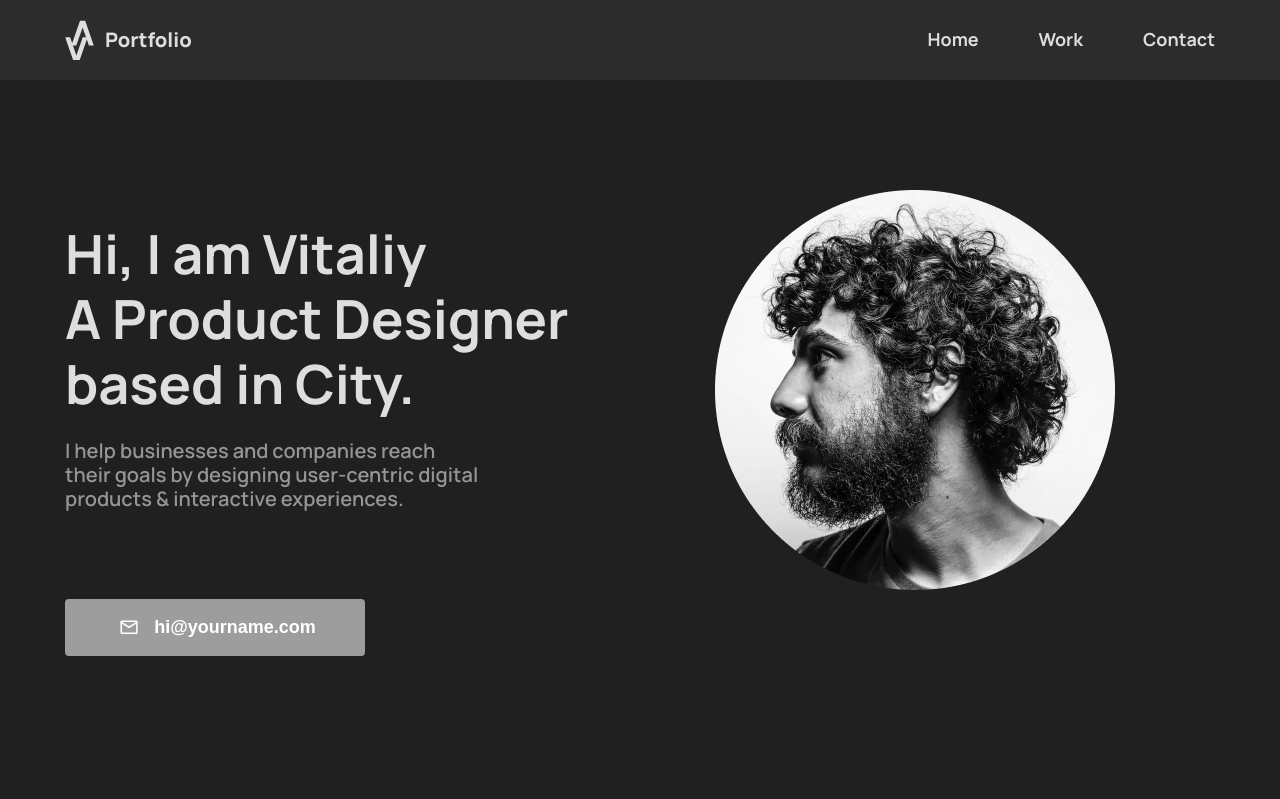
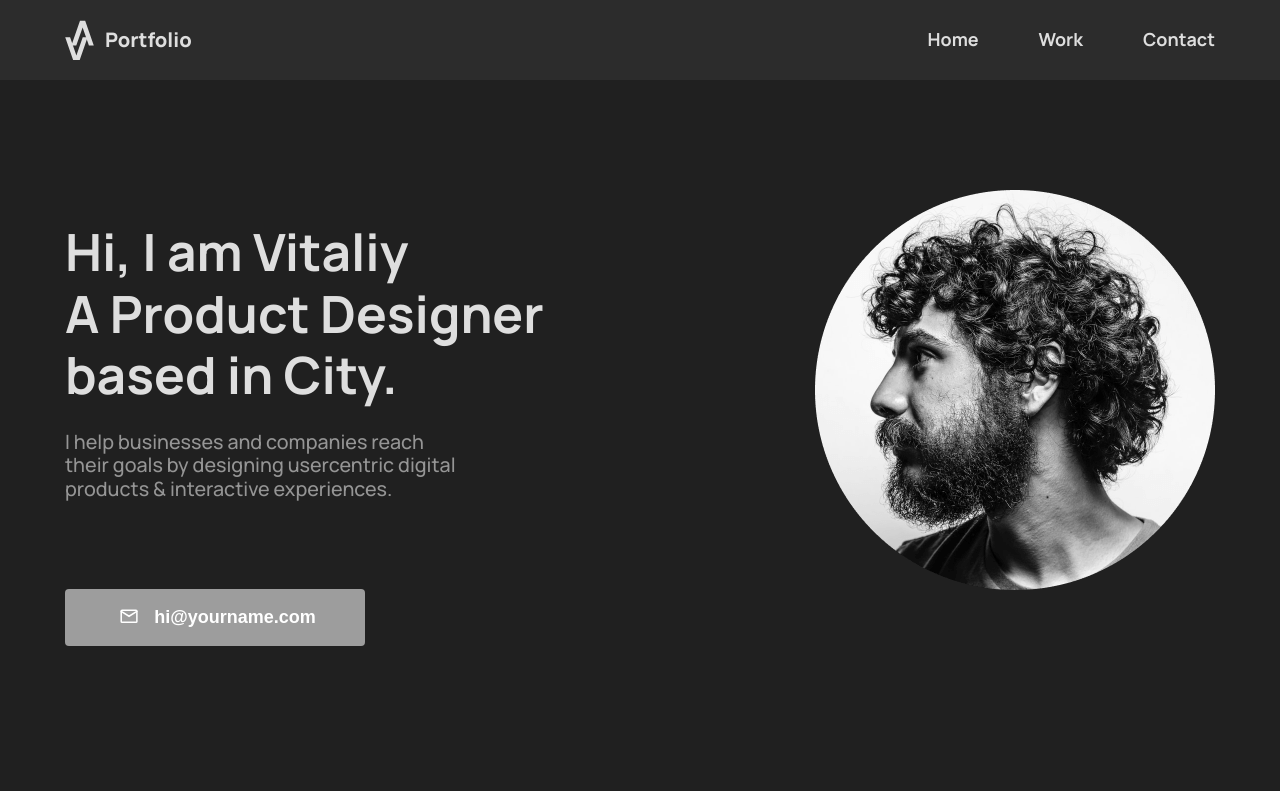
Before and after one commit to EgoshinVA/my-portfolio, a React (Create React App) app: page / in a window 1280 px wide. Shown: the top 799 px of the page. Built offline with nearby package versions, Linux system fonts and the light colour scheme.

Commit message:
adaptive main

```diff
--- a/src/App.tsx
+++ b/src/App.tsx
@@ -12,11 +12,11 @@ function App() {
         <div>
             <Header/>
             <Main/>
-            <Work/>
-            <Visual/>
-            <Projects/>
-            <Contact/>
-            <Footer/>
+            {/*<Work/>*/}
+            {/*<Visual/>*/}
+            {/*<Projects/>*/}
+            {/*<Contact/>*/}
+            {/*<Footer/>*/}
         </div>
     );
 }
--- a/src/layout/header/MobileMenu.tsx
+++ b/src/layout/header/MobileMenu.tsx
@@ -9,10 +9,10 @@ type mobileMenuPropsType = {
 export const MobileMenu = (props: mobileMenuPropsType) => {
     return (
         <StyledMobileMenu>
-            <BurgerButton isOpen={true}>
+            <BurgerButton isOpen={false}>
                 <span></span>
             </BurgerButton>
-            <StyledPopup isOpen={true}>
+            <StyledPopup isOpen={false}>
                 <Menu>
                     {props.menuItems.map((item, index) =>
                         <li key={index}>
--- a/src/layout/sections/main/Main.tsx
+++ b/src/layout/sections/main/Main.tsx
@@ -5,6 +5,7 @@ import {Button} from "../../../components/Button";
 import photo from '../../../assets/images/photo.png'
 import {Container} from "../../../components/Container";
 import {theme} from "../../../style/Theme";
+import {font} from "../../../style/Common";
 
 export const Main = () => {
     return (
@@ -16,7 +17,7 @@ export const Main = () => {
                             <p>A Product Designer</p>
                                 <p>based in City.</p></MainTitle>
                         <MainText><p>I help businesses and companies reach</p>
-                            <p>their goals by designing user-centric digital</p>
+                            <p>their goals by designing usercentric digital</p>
                             <p>products & interactive experiences.</p></MainText>
                         <Button></Button>
                     </MainTextBlock>
@@ -28,29 +29,48 @@ export const Main = () => {
 };
 
 const StyledMain = styled.section`
-  padding: 190px 0 145px
+  padding: 190px 0 145px;
+  @media ${theme.media.tablet} {
+    ${FlexWrapper} {
+      flex-direction: column-reverse;
+      justify-content: center;
+      align-items: center;
+    }
+  }
 `
 
 const MainTextBlock = styled.div`
   display: flex;
   flex-direction: column;
+  @media ${theme.media.tablet}{
+    align-items: center;
+  }
 `
 
 const MainText = styled.span`
-  font-size: 20px;
-  font-weight: 600;
+  ${font({weight: 500, Fmax: 20, Fmin: 18})}
   color: ${theme.colors.secondFont};
   margin: 24px 0 88px;
+  @media ${theme.media.tablet} {
+    text-align: center;
+    margin: 20px 0 48px;
+  }
 `
 
 const MainTitle = styled.h1`
-  font-size: 54px;
-  font-weight: 700;
+  ${font({weight: 700, Fmax: 54, Fmin: 36})}
   margin-top: 31px;
+  @media ${theme.media.tablet} {
+    text-align: center;
+  }
 `
 
 const Image = styled.img`
-  width: 400px;
-  height: 400px;
-  margin-right: 100px;
+  max-width: 400px;
+  max-height: 400px;
+
+  @media ${theme.media.tablet} {
+    width: 240px;
+    height: 240px;
+  }
 `
--- /dev/null
+++ b/src/style/Common.tsx
@@ -0,0 +1,18 @@
+import {theme} from "./Theme";
+
+type fontPropsType = {
+    family?: string,
+    weight?: number,
+    color?: string,
+    lineHeight?: number,
+    Fmin?: number,
+    Fmax?: number
+}
+
+export const font = ({family, weight, color, lineHeight, Fmin, Fmax}: fontPropsType) => `
+    font-family: ${family || 'Manrope'};
+    font-weight: ${weight || 400};
+    color: ${color || theme.colors.font};
+    line-height: ${lineHeight || 1.2};
+    font-size: calc((100vw - 360px)/(1440 - 360) * (${Fmax} - ${Fmin}) + ${Fmin}px);
+`
```
